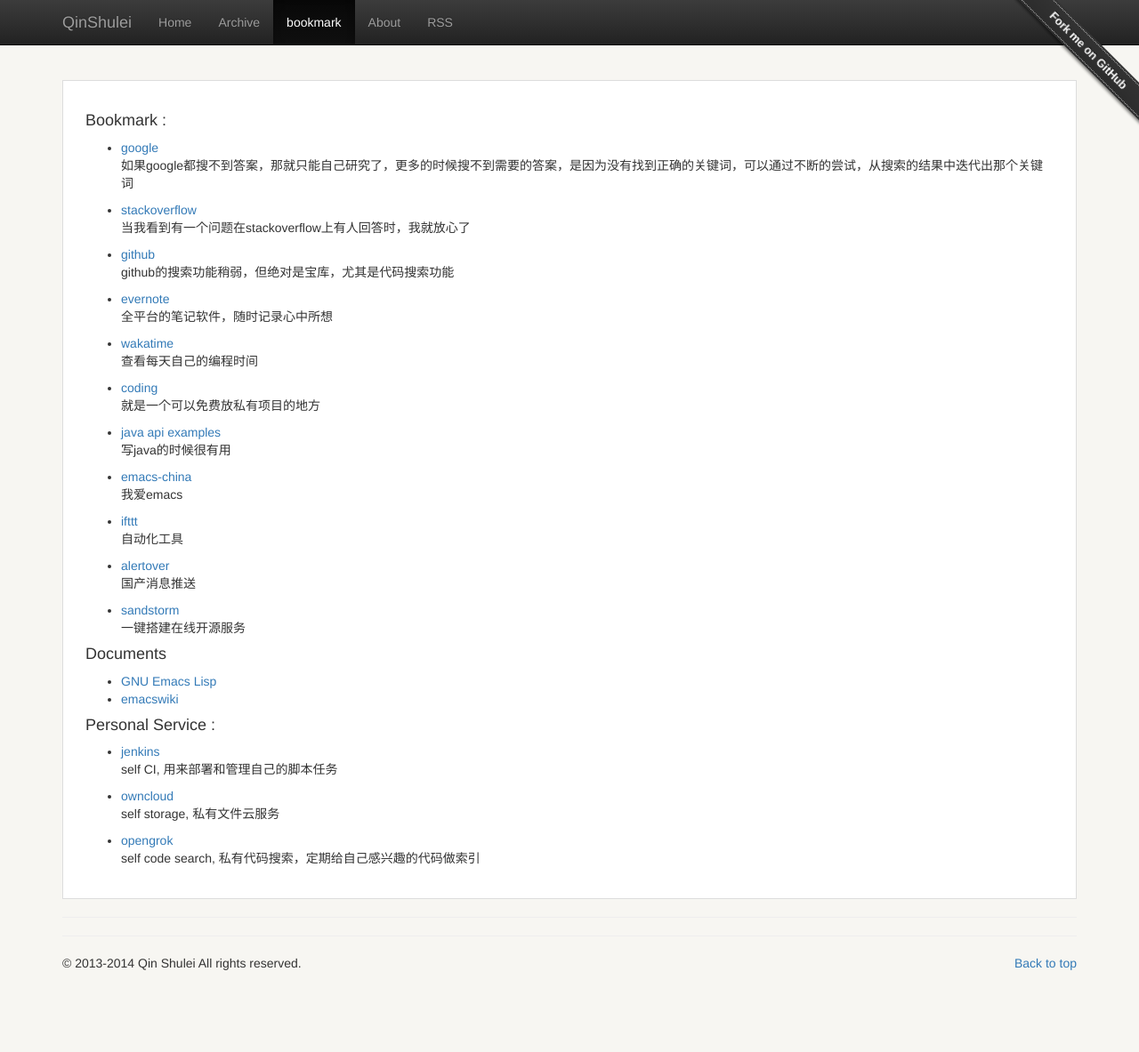
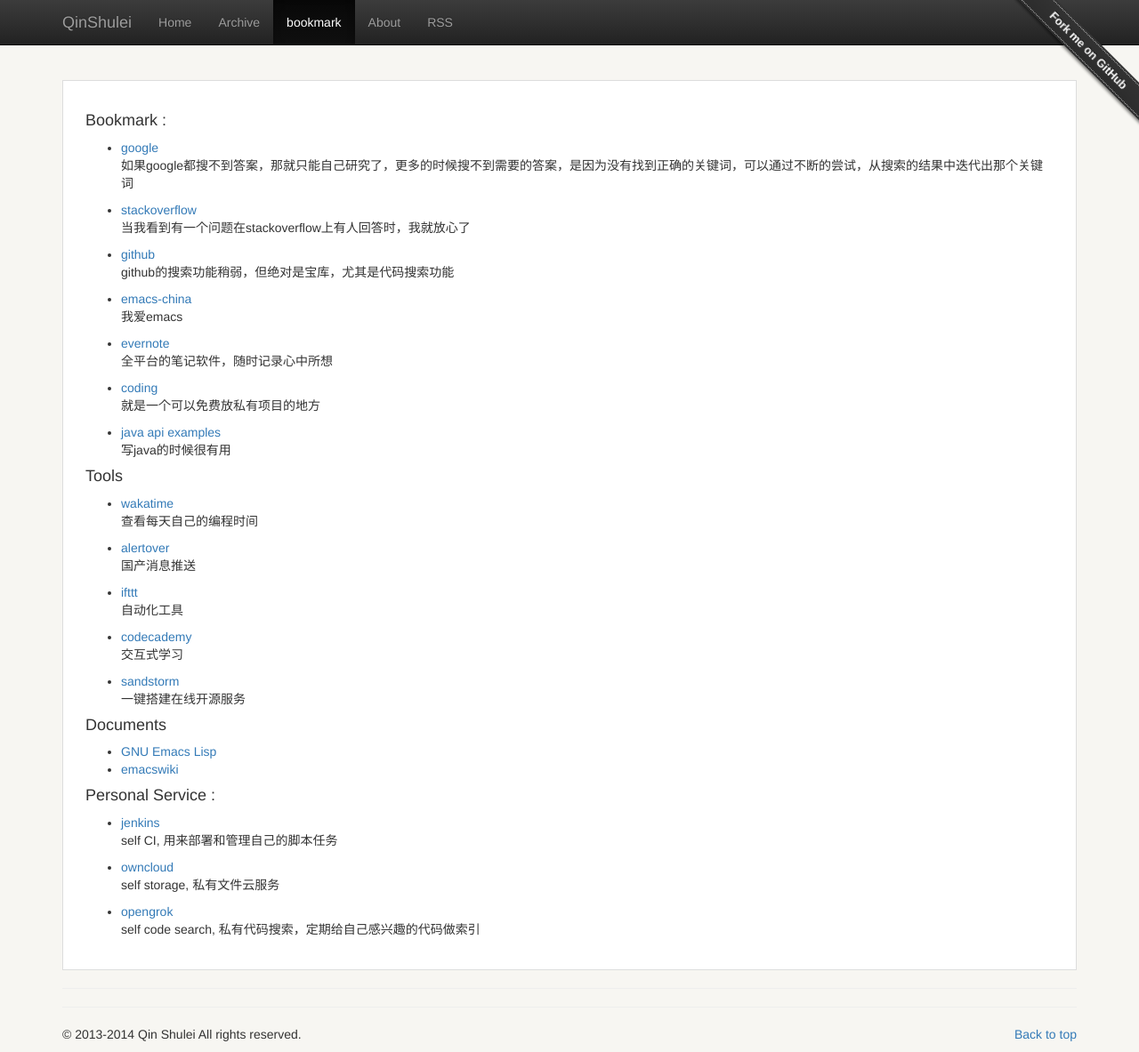
Before and after one commit to qinshulei/qinshulei.github.io, a Jekyll site: the page built from bookmark/index.html, in a window 1280 px wide and 1183 px high. Shown: the whole window at 89% size. Built offline with Jekyll 4.4.1, drawn with Linux system fonts in a browser that asks for light colours; nearby versions of some CDN libraries; comment, search, counter and statistics services are not loaded.

Commit message:
add codecademy

```diff
--- a/bookmark/index.html
+++ b/bookmark/index.html
@@ -18,14 +18,12 @@
             <p>github的搜索功能稍弱，但绝对是宝库，尤其是代码搜索功能</p>
         </li>
         <li>
+            <a href="https://emacs-china.org/">emacs-china</a>
+            <p>我爱emacs</p>
+        </li>
+        <li>
             <a href="https://www.evernote.com/Home.action">evernote</a>
             <p>全平台的笔记软件，随时记录心中所想</p>
-        </li>
-        <li>
-            <a href="https://wakatime.com/dashboard/">wakatime</a>
-            <p>
-                查看每天自己的编程时间
-            </p>
         </li>
         <li>
             <a href="https://www.coding.net/">coding</a>
@@ -35,17 +33,26 @@
             <a href="http://www.programcreek.com/java-api-examples/index.php">java api examples</a>
             <p>写java的时候很有用</p>
         </li>
+    </ul>
+    <h4>Tools</h4>
+    <ul>
         <li>
-            <a href="https://emacs-china.org/">emacs-china</a>
-            <p>我爱emacs</p>
+            <a href="https://wakatime.com/dashboard/">wakatime</a>
+            <p>
+                查看每天自己的编程时间
+            </p>
+        </li>
+        <li>
+            <a href="https://www.alertover.com/console/index">alertover</a>
+            <p>国产消息推送</p>
         </li>
         <li>
             <a href="https://ifttt.com/">ifttt</a>
             <p>自动化工具</p>
         </li>
         <li>
-            <a href="https://www.alertover.com/console/index">alertover</a>
-            <p>国产消息推送</p>
+            <a href="https://www.codecademy.com">codecademy</a>
+            <p>交互式学习</p>
         </li>
         <li>
             <a href="https://oasis.sandstorm.io">sandstorm</a>
```
